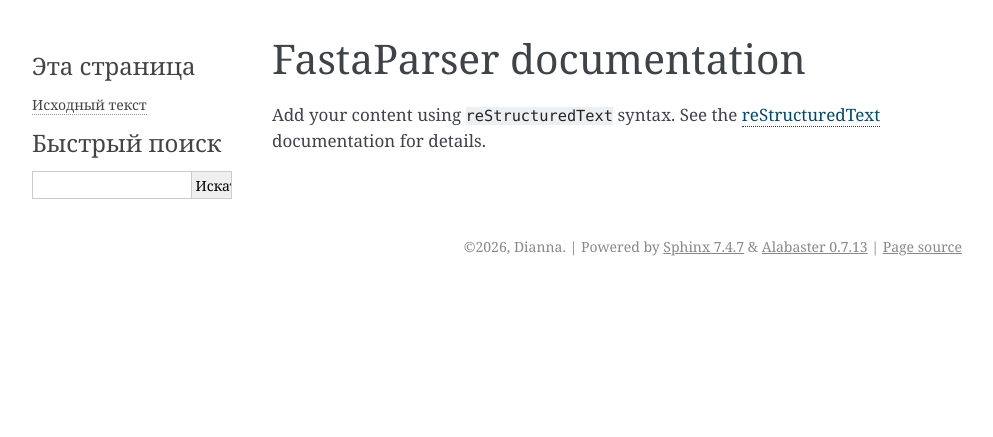
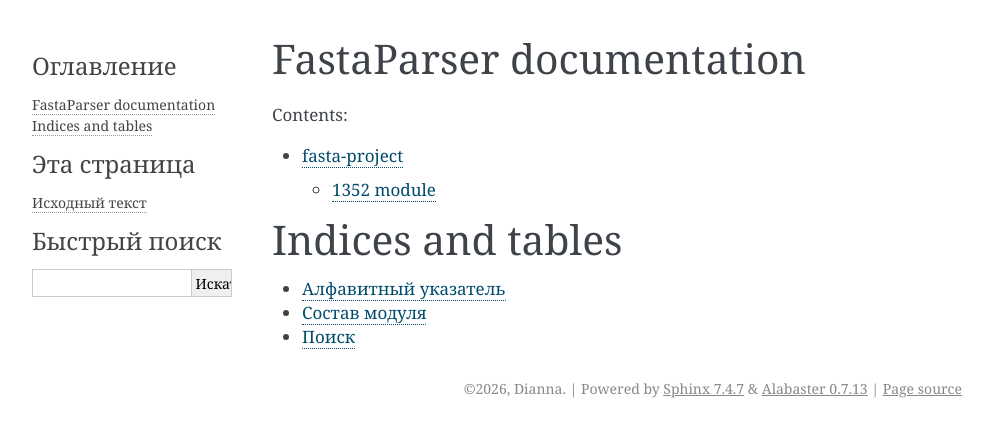
Before and after one commit to aelpye/fasta-parser, a Sphinx documentation site: the page built from docs/source/index.rst, in a window 1280 px wide. Shown: the top 437 px of the page, without its empty margins (148-1141 px from the left). Built offline with Sphinx 7.4.7, drawn with Linux system fonts in a browser that asks for light colours.

Commit message:
Исправление документации

```diff
--- a/docs/source/index.rst
+++ b/docs/source/index.rst
@@ -1,16 +1,20 @@
 .. FastaParser documentation master file, created by
-   sphinx-quickstart on Wed Oct  7 20:38:28 2026.
+   sphinx-quickstart on Thu Oct  8 13:52:00 2026.
    You can adapt this file completely to your liking, but it should at least
    contain the root `toctree` directive.
 
 FastaParser documentation
 =========================
 
-Add your content using ``reStructuredText`` syntax. See the
-`reStructuredText <https://www.sphinx-doc.org/en/master/usage/restructuredtext/index.html>`_
-documentation for details.
-
-
 .. toctree::
    :maxdepth: 2
    :caption: Contents:
+
+   modules
+
+Indices and tables
+==================
+
+* :ref:`genindex`
+* :ref:`modindex`
+* :ref:`search`
--- a/docs/source/modules.rst
+++ b/docs/source/modules.rst
@@ -1,9 +1,7 @@
-Downloads
-=========
+fasta-project
+=============
 
 .. toctree::
    :maxdepth: 4
 
-   12
    1352
-   import math
```
Also changed, not shown: docs/source/12.rst (deleted, +0 -7 lines), docs/source/import math.rst (deleted, +0 -7 lines), 15 other files.
